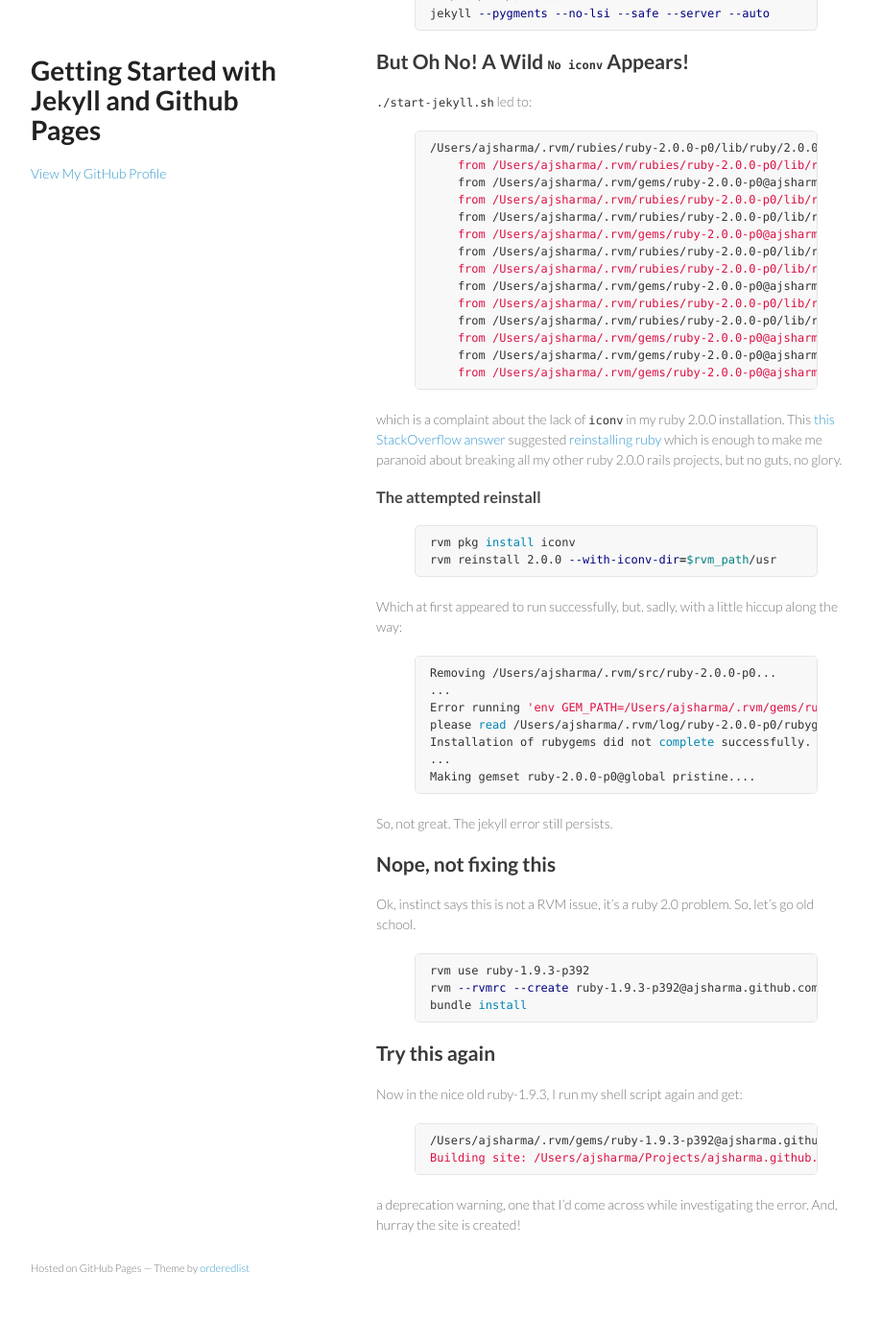
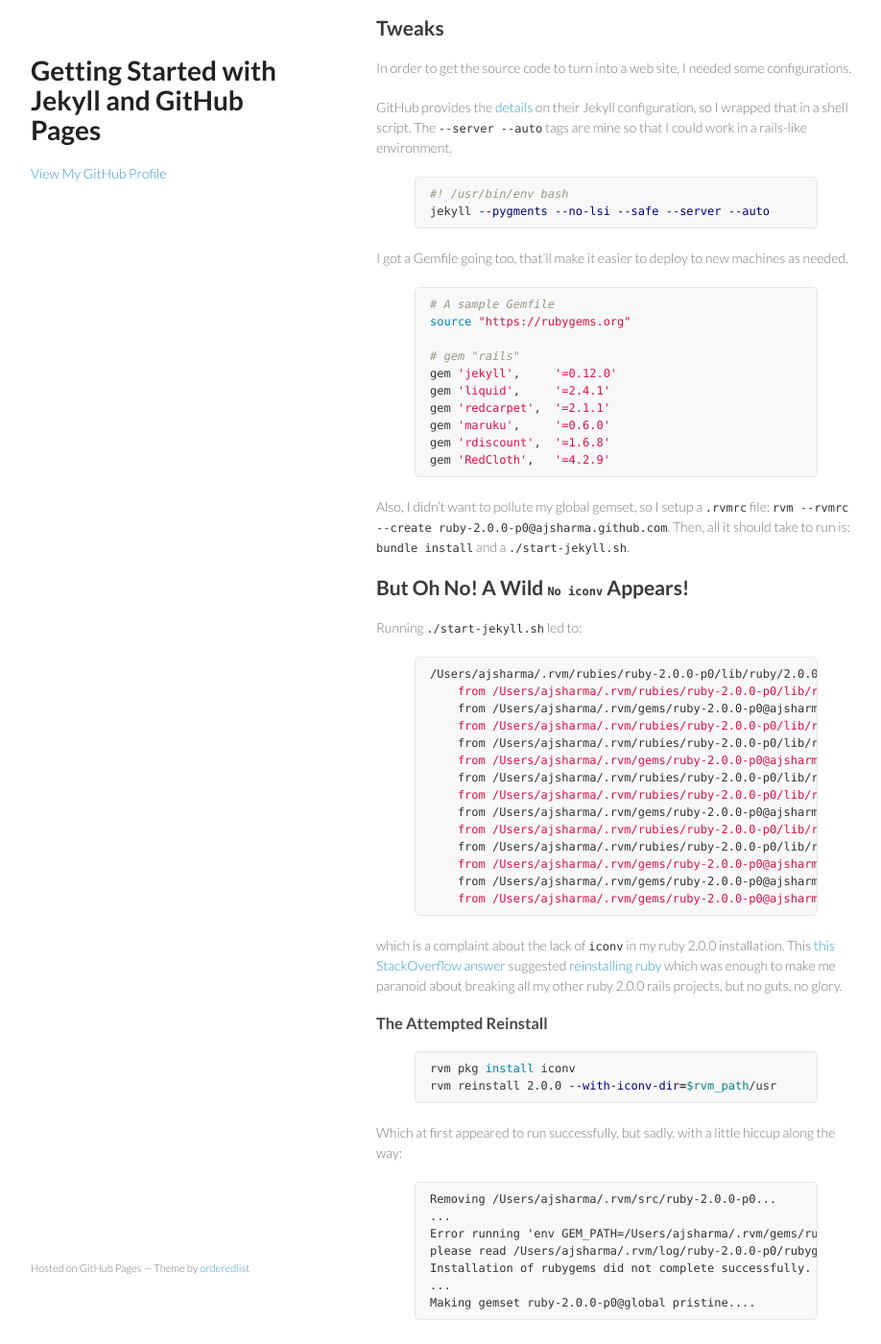
Before and after one commit to ajsharma/ajsharma.github.io, a Jekyll site: the page built from _posts/2013-03-19-getting-started-with-jekyll-and-github-pages.markdown, in a window 1280 px wide and 1400 px high, scrolled down 415 px. Shown: the whole window at 96% size, without its empty margins (178-1096 px from the left). Built offline with Jekyll 4.4.1, drawn with Linux system fonts in a browser that asks for light colours; before the commit the page ends 1771 px from its top, so only the background shows below that; some of the changed text lies outside the part shown.

Commit message:
Grammar and tense fixes

```diff
--- a/_posts/2013-03-19-getting-started-with-jekyll-and-github-pages.markdown
+++ b/_posts/2013-03-19-getting-started-with-jekyll-and-github-pages.markdown
@@ -1,28 +1,55 @@
 ---
 layout: default
-title: Getting Started with Jekyll and Github Pages
+title: Getting Started with Jekyll and GitHub Pages
 ---
+
+This is a simple story about how I got [GitHub's Pages](http://pages.github.com/) installation to work locally, and some of the challenges I ran into.
 
 ## tl:dr
 
 Jekyll does not like ruby 2.0.  The simple workaround is to go back to ruby 1.9.
 
-## The default setup
+## The Default Setup
 
-Here's the steps I used to create the page on Github
+Here's the steps I used to create the page on GitHub:
 
- 1. Use GitHub to create the `ajsharma.github.com` respository
- 2. Cloned the repo to my MacBook Pro with OSX 10.8.3 `git clone https://github.com/ajsharma/ajsharma.github.com.git` which created a `ajsharma.github.com` folder with the GitHub default code.
- 3. GitHub provides the details on their jekyll configuration, so let's wrap that in a shell script.  The `--server --auto` tags are mine so that I can work in a rails-like environment.
+I used GitHub to create the [ajsharma.github.com](https://github.com/ajsharma/ajsharma.github.com) repository.
+
+I then cloned the repository to my MacBook Pro with OSX 10.8.3 `git clone https://github.com/ajsharma/ajsharma.github.com.git`.
+
+The usual git workflow so far.
+
+## Tweaks
+
+In order to get the source code to turn into a web site, I needed some configurations.
+
+GitHub provides the [details](https://help.github.com/articles/using-jekyll-with-pages) on their Jekyll configuration, so I wrapped that in a shell script.  The `--server --auto` tags are mine so that I could work in a rails-like environment.
 
 {% highlight bash %}
 #! /usr/bin/env bash
 jekyll --pygments --no-lsi --safe --server --auto
 {% endhighlight %}
 
+I got a Gemfile going too, that'll make it easier to deploy to new machines as needed.
+
+{% highlight bash %}
+# A sample Gemfile
+source "https://rubygems.org"
+
+# gem "rails"
+gem 'jekyll',     '=0.12.0'
+gem 'liquid',     '=2.4.1'
+gem 'redcarpet',  '=2.1.1'
+gem 'maruku',     '=0.6.0'
+gem 'rdiscount',  '=1.6.8'
+gem 'RedCloth',   '=4.2.9'
+{% endhighlight %}
+
+Also, I didn't want to pollute my global gemset, so I setup a `.rvmrc` file: `rvm --rvmrc --create ruby-2.0.0-p0@ajsharma.github.com`.  Then, all it should take to run is: `bundle install` and a `./start-jekyll.sh`.
+
 ## But Oh No!  A Wild `No iconv` Appears!
 
-`./start-jekyll.sh` led to:
+Running `./start-jekyll.sh` led to:
 
 {% highlight bash %}
 /Users/ajsharma/.rvm/rubies/ruby-2.0.0-p0/lib/ruby/2.0.0/rubygems/core_ext/kernel_require.rb:45:in `require': cannot load such file -- iconv (LoadError)
@@ -41,18 +68,18 @@
     from /Users/ajsharma/.rvm/gems/ruby-2.0.0-p0@ajsharma.github.com/bin/jekyll:23:in `<main>'
 {% endhighlight %}
 
-which is a complaint about the lack of `iconv` in my ruby 2.0.0 installation.  This [this StackOverflow answer](http://stackoverflow.com/questions/7829886/in-require-no-such-file-to-load-iconv-loaderror) suggested [reinstalling ruby](https://rvm.io/packages/iconv/) which is enough to make me paranoid about breaking all my other ruby 2.0.0 rails projects, but no guts, no glory.
+which is a complaint about the lack of `iconv` in my ruby 2.0.0 installation.  This [this StackOverflow answer](http://stackoverflow.com/questions/7829886/in-require-no-such-file-to-load-iconv-loaderror) suggested [reinstalling ruby](https://rvm.io/packages/iconv/) which was enough to make me paranoid about breaking all my other ruby 2.0.0 rails projects, but no guts, no glory.
 
-### The attempted reinstall
+### The Attempted Reinstall
 
 {% highlight bash %}
 rvm pkg install iconv
 rvm reinstall 2.0.0 --with-iconv-dir=$rvm_path/usr
 {% endhighlight %}
 
-Which at first appeared to run successfully, but. sadly, with a little hiccup along the way:
+Which at first appeared to run successfully, but sadly, with a little hiccup along the way:
 
-{% highlight bash %}
+{% highlight text %}
 Removing /Users/ajsharma/.rvm/src/ruby-2.0.0-p0...
 ...
 Error running 'env GEM_PATH=/Users/ajsharma/.rvm/gems/ruby-2.0.0-p0:/Users/ajsharma/.rvm/gems/ruby-2.0.0-p0@global:/Users/ajsharma/.rvm/gems/ruby-2.0.0-p0:/Users/ajsharma/.rvm/gems/ruby-2.0.0-p0@global GEM_HOME=/Users/ajsharma/.rvm/gems/ruby-2.0.0-p0 /Users/ajsharma/.rvm/rubies/ruby-2.0.0-p0/bin/ruby -d /Users/ajsharma/.rvm/src/rubygems-2.0.3/setup.rb --verbose',
@@ -63,11 +90,11 @@
 
 {% endhighlight %}
 
-So, not great.  The jekyll error still persists.
+So, not great.  The Jekyll error still persisted.
 
 ## Nope, not fixing this
 
-Ok, instinct says this is not a RVM issue, it's a ruby 2.0 problem.  So, let's go old school.
+Ok, instinct said this was not a RVM issue, it was a ruby 2.0 problem.  So, go old school.
 
 {% highlight bash %}
 rvm use ruby-1.9.3-p392
@@ -77,7 +104,7 @@
 
 ## Try this again
 
-Now in the nice old ruby-1.9.3, I run my shell script again and get:
+Now in the nice old ruby-1.9.3, I ran my shell script again and got:
 
 {% highlight bash %}
 /Users/ajsharma/.rvm/gems/ruby-1.9.3-p392@ajsharma.github.com/gems/maruku-0.6.0/lib/maruku/input/parse_doc.rb:22:in `<top (required)>': iconv will be deprecated in the future, use String#encode instead.
```
